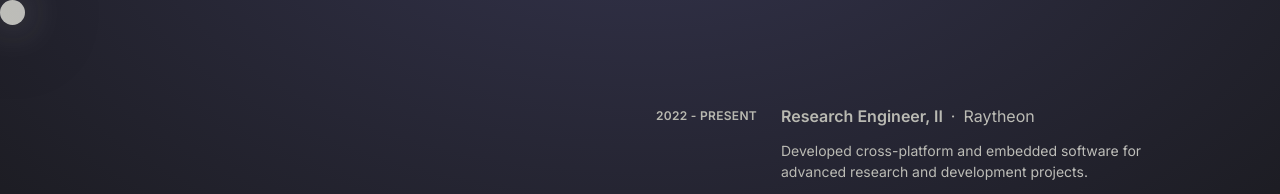
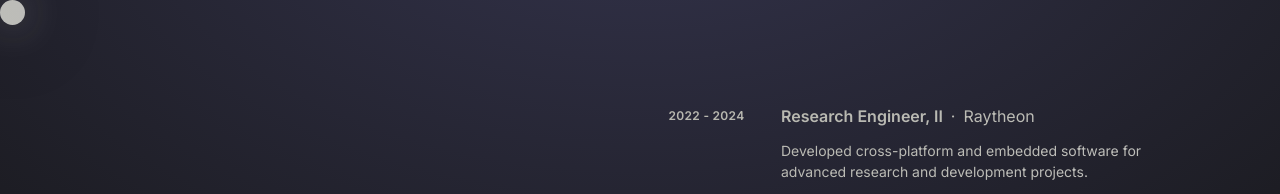
Before and after one commit to rounsifer/rounsifer.github.io, a Next.js app: page / in a window 1280 px wide. Shown: the top 194 px of the page. Built offline with nearby package versions, Linux system fonts and the light colour scheme.

Commit message:
Update experience-section.tsx

```diff
--- a/src/app/_components/experience-section.tsx
+++ b/src/app/_components/experience-section.tsx
@@ -15,7 +15,7 @@ export default function Experience() {
       title: "Research Engineer, II",
       company: "Raytheon",
       url: "https://www.rtx.com/who-we-are/we-are-rtx/transformative-technologies/bbn",
-      date: "2022 - PRESENT",
+      date: "2022 - 2024",
       details:
         "Developed cross-platform and embedded software for advanced research and development projects.",
       projects: [
```
